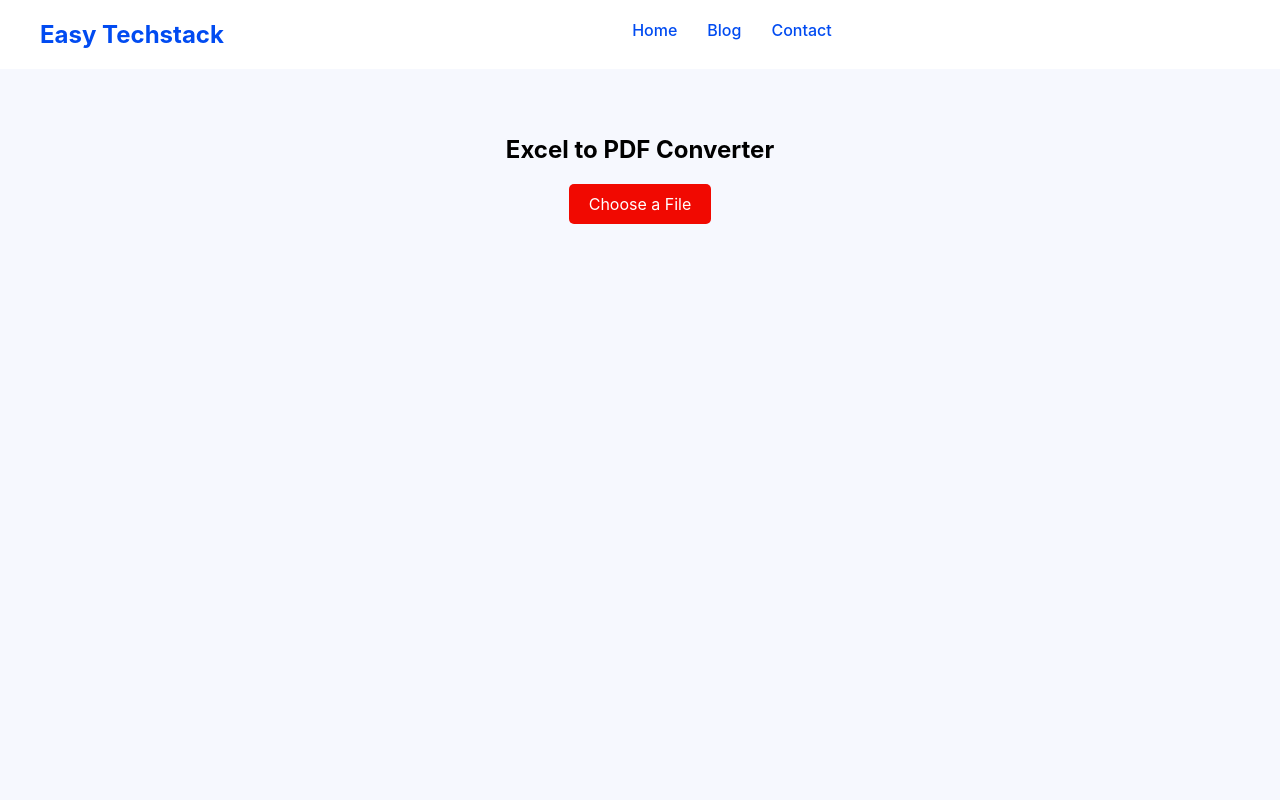
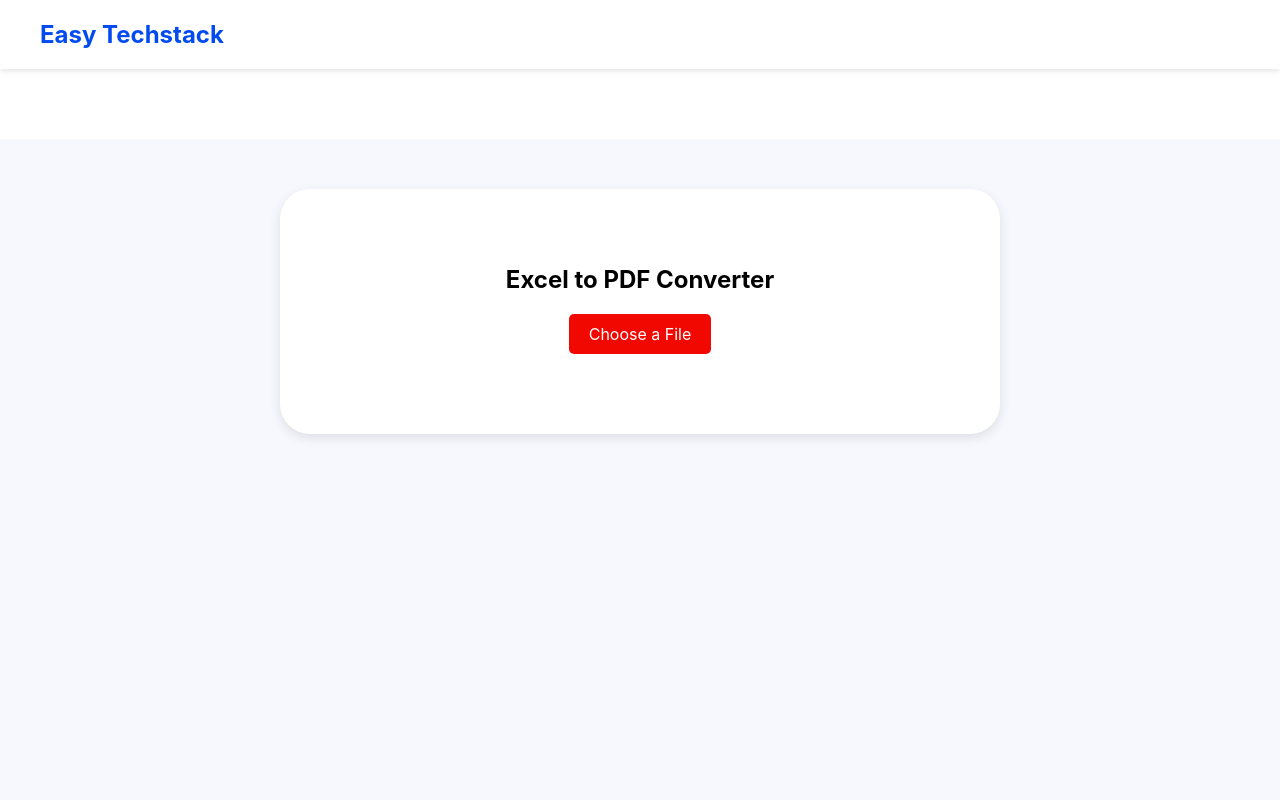
Before and after one commit to shivamnayak100/excel_to_pdf_frontend, a React (Create React App) app: page / in a window 1280 px wide. Shown: the top 800 px of the page. Built offline with nearby package versions, Linux system fonts and the light colour scheme.

Commit message:
Improve UI part

```diff
--- a/src/components/BottomNavbar/BottomNavbar.js
+++ b/src/components/BottomNavbar/BottomNavbar.js
@@ -5,10 +5,10 @@ const BottomNavbar = () => {
   return (
     <div className="bottom-navbar">
       <div className="bottom-navbar-content">
-        <a href="/privacy" className="navbar-link">Privacy Policy</a>
+        {/* <a href="/privacy" className="navbar-link">Privacy Policy</a>
         <a href="/terms" className="navbar-link">Terms & Condition</a>
         <a href="/contact" className="navbar-link">Contact Us</a>
-        <a href="/about" className="navbar-link">About Us</a>
+        <a href="/about" className="navbar-link">About Us</a> */}
       </div>
       <div className="footer-copy">
         Copyright © 2024 Easy Techstack | Powered by Easy Techstack
--- a/src/components/ExcelToPDF/FileUpload.css
+++ b/src/components/ExcelToPDF/FileUpload.css
@@ -2,11 +2,21 @@
   display: flex;
   flex-direction: column;
   align-items: center;
-    justify-content: flex-start; /* Content will align to the top */
+  justify-content: flex-start; /* Align content to the top */
   height: 100vh;
   background-color: #f6f8fe;
   text-align: center;
-    padding-top: 50px; /* Add space at the top */
+  padding: 50px 20px; /* Add side padding for responsive layout */
+  margin-top: 70px; /* 60px for the navbar + 10px for margin */
+}
+
+.box {
+  background-color: white; /* White background for the box */
+  padding: 60px; /* Add padding inside the box */
+  border-radius: 30px; /* Rounded corners */
+  box-shadow: 0 4px 12px rgba(0, 0, 0, 0.1); /* Light shadow for a subtle 3D effect */
+  max-width: 600px; /* Limit the width of the box */
+  width: 100%; /* Make it responsive */
 }
 
 .title {
@@ -15,7 +25,6 @@
   margin-bottom: 20px;
 }
 
-  /* Style for the file input wrapper */
 .file-label {
   background-color: #f10901; /* Match button background */
   color: white; /* White text */
@@ -28,7 +37,6 @@
   position: relative;
 }
 
-  /* Hide the actual file input */
 .file-input {
   position: absolute;
   width: 100%;
@@ -59,27 +67,26 @@
   margin-top: 20px;
 }
 
-  /* Style for the uploaded file names */
 .file-list {
-    list-style-type: none; /* Remove default bullet points */
-    padding: 0; /* Remove default padding */
-    margin: 10px 0; /* Add margin for spacing */
-    width: 20%; /* Make it full width */
+  list-style-type: none;
+  padding: 0;
+  margin: 10px 0;
+  width: 100%;
 }
 
 .file-list li {
-    background-color: #e1f5fe; /* Light blue background for file names */
-    color: #000; /* Black text */
-    padding: 10px; /* Padding for better spacing */
-    border-radius: 5px; /* Rounded corners */
-    margin: 5px 0; /* Space between items */
-    font-size: 16px; /* Font size for file names */
-    display: flex; /* Use flexbox for centering */
-    justify-content: space-between; /* Space between text and icon */
-    align-items: center; /* Center the items vertically */
+  background-color: #e1f5fe;
+  color: #000;
+  padding: 10px;
+  border-radius: 5px;
+  margin: 5px 0;
+  font-size: 16px;
+  display: flex;
+  justify-content: space-between;
+  align-items: center;
 }
 
 .file-list li::before {
-    content: '📄'; /* File icon */
-    margin-right: 10px; /* Space between icon and text */
+  content: '📄';
+  margin-right: 10px;
 }
--- a/src/components/ExcelToPDF/FileUpload.js
+++ b/src/components/ExcelToPDF/FileUpload.js
@@ -45,6 +45,7 @@ const FileUpload = () => {
 
   return (
     <div className="container">
+      <div className="box">
         <h1 className="title">Excel to PDF Converter</h1>
         <label className="file-label">
           Choose a File
@@ -72,6 +73,7 @@ const FileUpload = () => {
         )}
         {error && <p className="error">{error}</p>}
       </div>
+    </div>
   );
 };
 
--- a/src/components/TopNavbar/TopNavbar.js
+++ b/src/components/TopNavbar/TopNavbar.js
@@ -7,9 +7,9 @@ const TopNavbar = () => {
       <div className="navbar-content">
         <div className="navbar-title">Easy Techstack</div>
         <div className="navbar-links">
-          <a href="/" className="navbar-link">Home</a>
-          <a href="/blog" className="navbar-link">Blog</a>
-          <a href="/contact" className="navbar-link">Contact</a>
+          {/* <a href="/" className="navbar-link">Home</a> */}
+          {/* <a href="/blog" className="navbar-link">Blog</a> */}
+          {/* <a href="/contact" className="navbar-link">Contact</a> */}
         </div>
       </div>
     </div>
```
Lines whose indentation alone changed are shown as unchanged.
